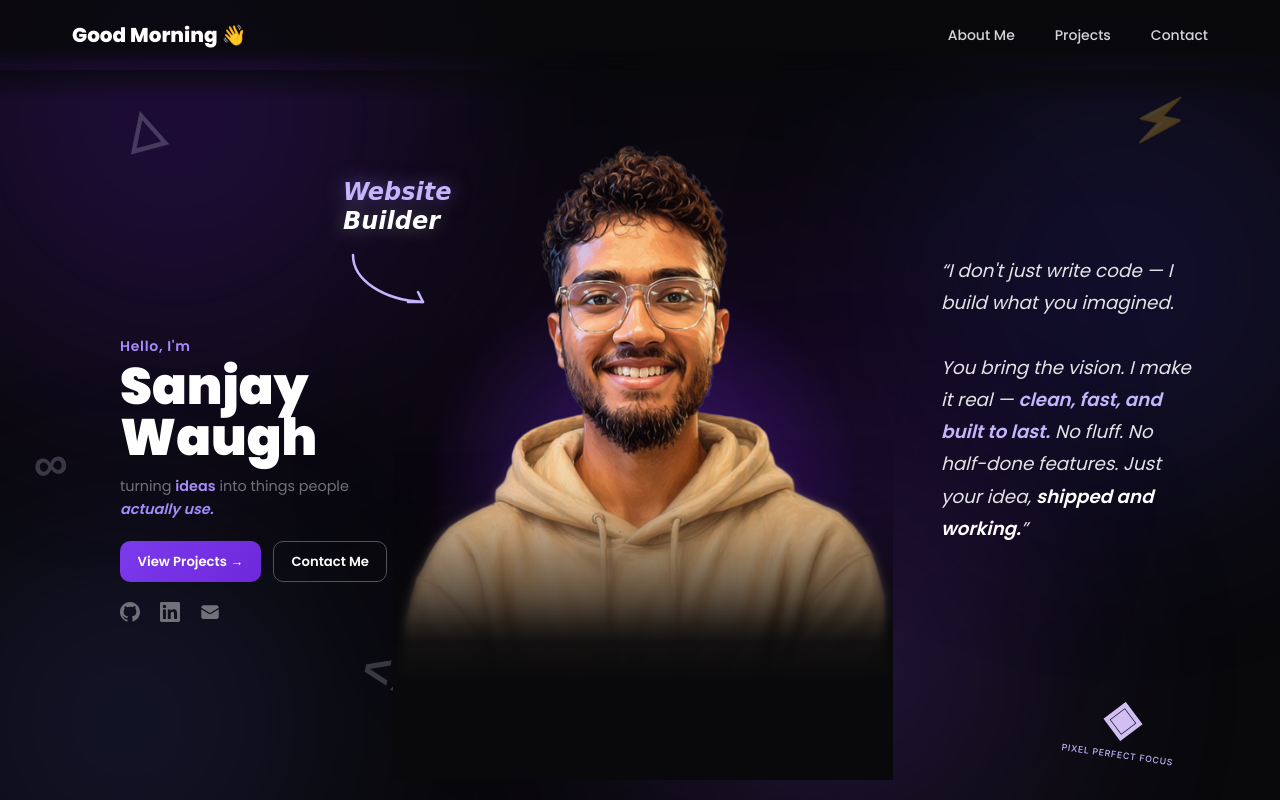
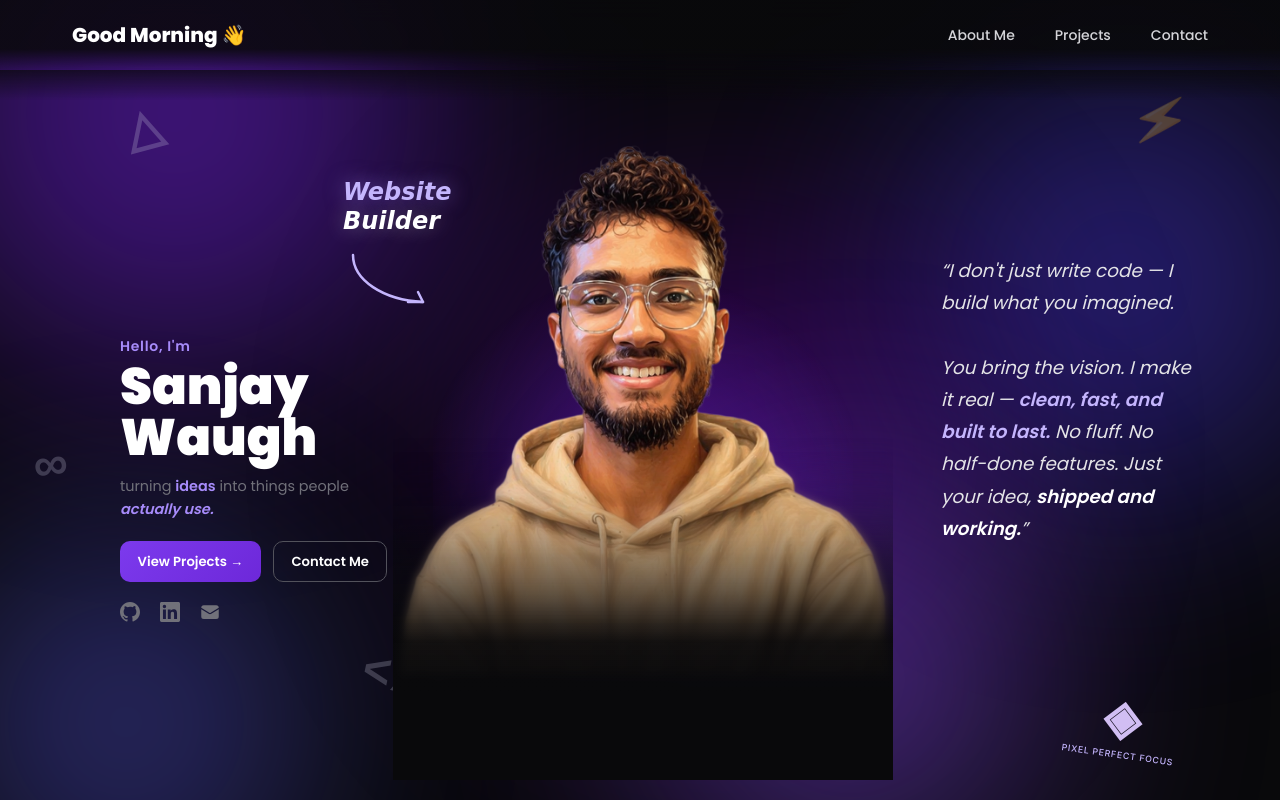
Before and after one commit to sanjay-creativelements/personal-dashboard, a Next.js app: page / in a window 1280 px wide. Built offline with nearby package versions, Linux system fonts and the light colour scheme.

Commit message:
Increase orb opacity so they are visible

```diff
--- a/app/components/FloatingOrbs.js
+++ b/app/components/FloatingOrbs.js
@@ -5,23 +5,23 @@ export default function FloatingOrbs() {
       aria-hidden="true"
     >
       <div
-        className="absolute -left-28 -top-28 h-[520px] w-[520px] rounded-full bg-violet-600 opacity-[0.18]"
+        className="absolute -left-28 -top-28 h-[520px] w-[520px] rounded-full bg-violet-600 opacity-[0.45]"
         style={{ filter: "blur(120px)", animation: "orbFloat1 22s ease-in-out infinite" }}
       />
       <div
-        className="absolute -right-20 top-10 h-[440px] w-[440px] rounded-full bg-indigo-600 opacity-[0.15]"
+        className="absolute -right-20 top-10 h-[440px] w-[440px] rounded-full bg-indigo-600 opacity-[0.40]"
         style={{ filter: "blur(110px)", animation: "orbFloat2 27s ease-in-out infinite" }}
       />
       <div
-        className="absolute left-[38%] top-[30%] h-[460px] w-[460px] rounded-full bg-purple-700 opacity-[0.12]"
+        className="absolute left-[38%] top-[30%] h-[460px] w-[460px] rounded-full bg-purple-700 opacity-[0.35]"
         style={{ filter: "blur(130px)", animation: "orbFloat3 19s ease-in-out infinite" }}
       />
       <div
-        className="absolute -bottom-20 right-[18%] h-[400px] w-[400px] rounded-full bg-violet-500 opacity-[0.16]"
+        className="absolute -bottom-20 right-[18%] h-[400px] w-[400px] rounded-full bg-violet-500 opacity-[0.40]"
         style={{ filter: "blur(115px)", animation: "orbFloat1 24s ease-in-out infinite 5s" }}
       />
       <div
-        className="absolute -bottom-28 -left-16 h-[380px] w-[380px] rounded-full bg-indigo-500 opacity-[0.13]"
+        className="absolute -bottom-28 -left-16 h-[380px] w-[380px] rounded-full bg-indigo-500 opacity-[0.35]"
         style={{ filter: "blur(105px)", animation: "orbFloat2 30s ease-in-out infinite 9s" }}
       />
     </div>
```
